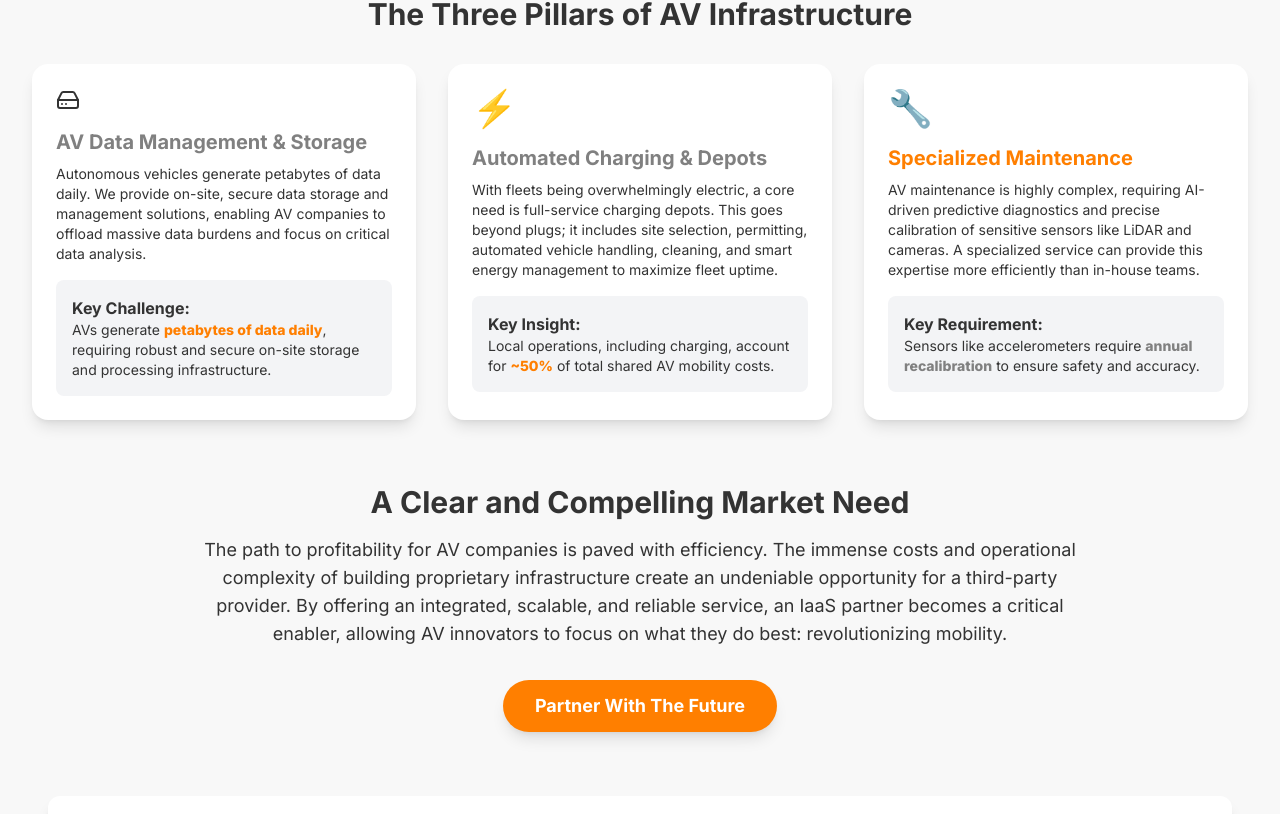
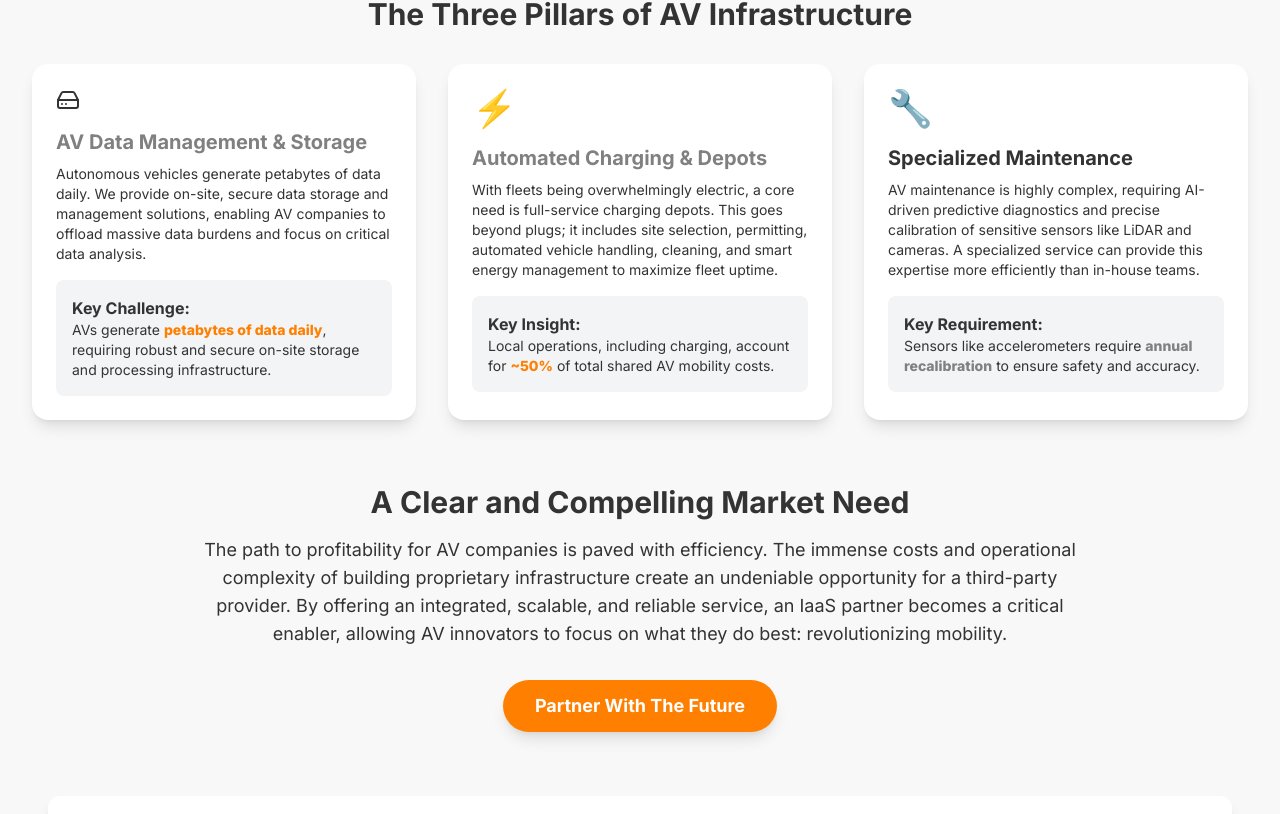
Before and after one commit to teddybarbeque/AVIM, a React (Create React App) app: page / in a window 1280 px wide. Shown: the part 3126-3940 px from the top of the page. Built offline with nearby package versions, Linux system fonts and the light colour scheme.

Commit message:
Update App.js

```diff
--- a/src/App.js
+++ b/src/App.js
@@ -492,8 +492,8 @@ function App() {
                         </div>
 
                         <div className="bg-white rounded-2xl shadow-lg p-6 kpi-card">
-                            <div className="text-4xl mb-4">🔧</div>
-                            <h3 className="text-xl font-bold mb-2 text-[#FF7F00]">Specialized Maintenance</h3>
+                            <div className="text-4xl mb-4">🔧</div> {/* Icon is now orange */}
+                            <h3 className="text-xl font-bold mb-2 text-[#333333]">Specialized Maintenance</h3> {/* Heading is now dark grey */}
                             <p className="text-sm mb-4">AV maintenance is highly complex, requiring AI-driven predictive diagnostics and precise calibration of sensitive sensors like LiDAR and cameras. A specialized service can provide this expertise more efficiently than in-house teams.</p>
                             <div className="bg-gray-100 p-4 rounded-lg">
                                 <p className="font-bold">Key Requirement:</p>
@@ -640,7 +640,7 @@ function App() {
                     <div className="grid grid-cols-1 md:grid-cols-2 gap-8">
                         {/* Job Opening 1 */}
                         <div className="bg-white p-6 rounded-lg shadow-md hover:shadow-xl transition-shadow duration-300 transform hover:-translate-y-1 text-left">
-                            <h3 className="text-xl font-semibold mb-3 text-[#333333]">Real Estate Development Lead</h3>
+                            <h3 className="text-2xl font-semibold mb-3 text-[#333333]">Real Estate Development Lead</h3>
                             <p className="text-orange-600 text-md mb-3">Full-time | Denver, CO</p>
                             <p className="text-gray-700 mb-4">
                                 Lead site acquisition, zoning, and development for our initial AV/EV fleet depots in target urban markets.
@@ -651,7 +651,7 @@ function App() {
                         </div>
                         {/* Job Opening 2 */}
                         <div className="bg-white p-6 rounded-lg shadow-md hover:shadow-xl transition-shadow duration-300 transform hover:-translate-y-1 text-left">
-                            <h3 className="text-xl font-semibold mb-3 text-[#333333]">Infrastructure Project Manager</h3>
+                            <h3 className="text-2xl font-semibold mb-3 text-[#333333]">Infrastructure Project Manager</h3>
                             <p className="text-orange-600 text-md mb-3">Full-time | Flexible (US-based)</p>
                             <p className="text-gray-700 mb-4">
                                 Oversee the design, construction, and integration of charging, servicing, and connectivity infrastructure within AV/EV depots.
```
